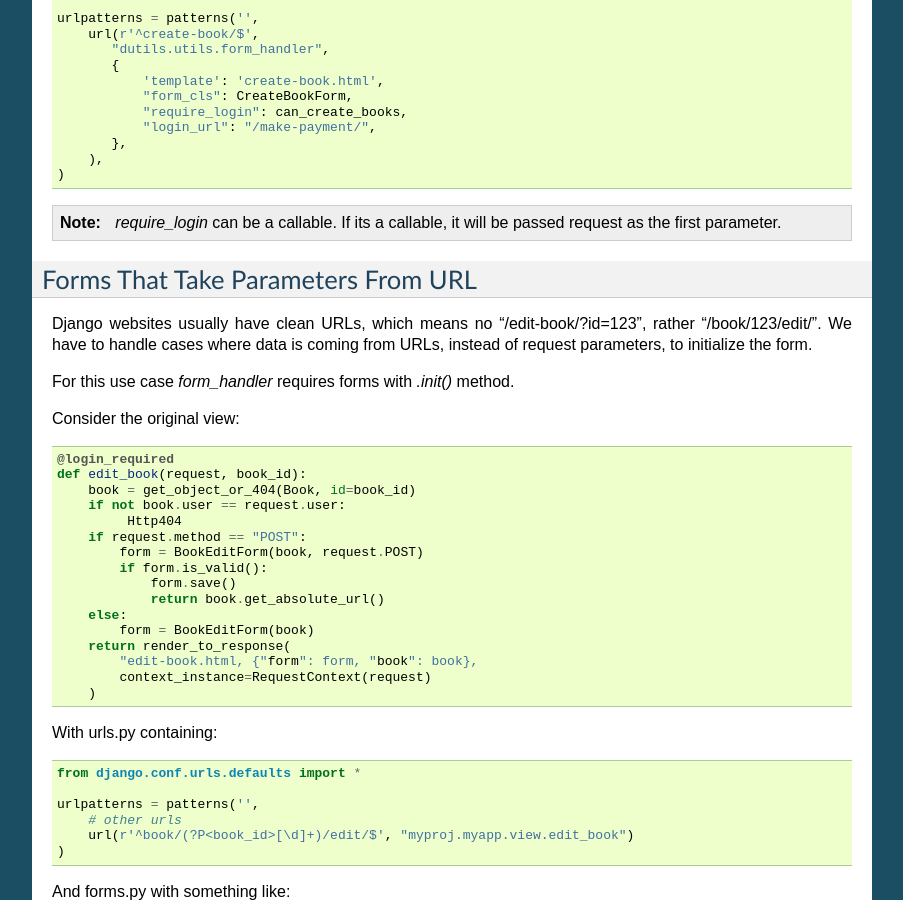
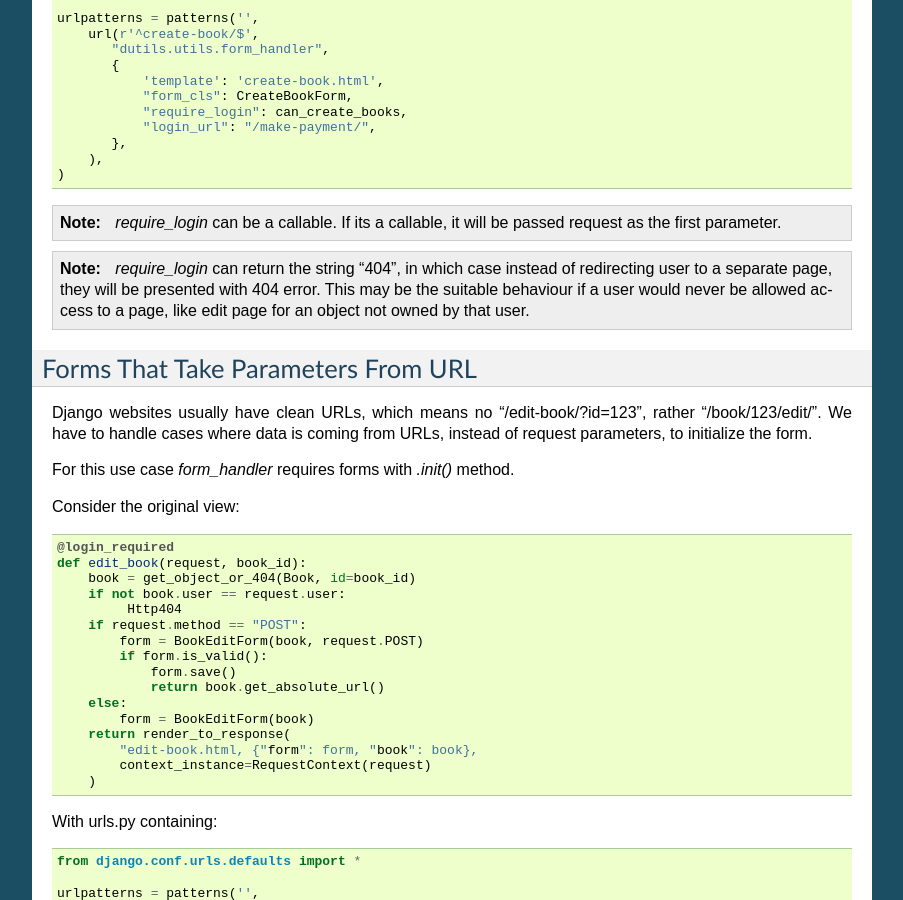
Before and after one commit to amitu/dutils, a Sphinx documentation site: the page built from docs/form_handler.rst, in a window 1280 px wide and 900 px high, scrolled down 2813 px. Shown: the whole window, without its empty margins (198-1101 px from the left). Built offline with Sphinx 7.4.7, drawn with Linux system fonts in a browser that asks for light colours.

Commit message:
minor doc/changelog updates

```diff
--- a/CHANGELOG.rst
+++ b/CHANGELOG.rst
@@ -13,11 +13,12 @@ New in Development
   contains the redirect url, only meaningful for normal web access. Added a
   lookup for form.get_ajax(), that when present can be used to fix this issue.
   `Read docs
-  <file:///Users/amitupadhyay/projects/projs/dutils/docs/build/html/form_handler.html#using-same-form-for-json-access-and-normal-web-access>`_.
+  <http://packages.python.org/dutils/form_handler.html#using-same-form-for-json-access-and-normal-web-access>`_.
 * If is_ajax is true for form_handler, a GET request leads to a JSON
   representation of form.
 * form_handler can now accept keyword arguments from URL patterns and pass them
-  to .init() for forms if .init() is available.
+  to .init() for forms if .init() is available. `Read docs
+  <http://packages.python.org/dutils/form_handler.html#forms-that-take-parameters-from-url>`_
 
 New in 0.0.7
 ============
--- a/docs/form_handler.rst
+++ b/docs/form_handler.rst
@@ -182,6 +182,13 @@ Here is how to handle this situation::
 
     `require_login` can be a callable. If its a callable, it will be passed
     request as the first parameter.
+
+.. note::
+
+    `require_login` can return the string "404", in which case instead of
+    redirecting user to a separate page, they will be presented with 404 error.
+    This may be the suitable behaviour if a user would never be allowed access
+    to a page, like edit page for an object not owned by that user.
 
 Forms That Take Parameters From URL
 -----------------------------------
```
